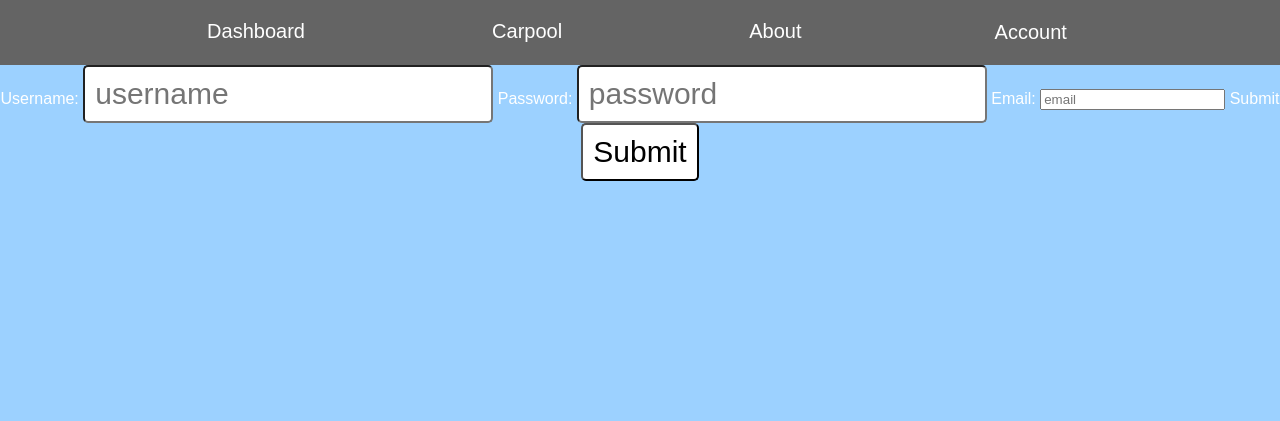
After one commit to PPilot2/UberHackathon23-24, a Flask app: page /edit in a window 1280 px wide. The commit adds this page. Shown: the top 421 px of the page. Run offline with Flask 2, Linux system fonts and the light colour scheme; the visitor is signed in with stand-in values (Sample User, id 1).

Commit message:
documentation, account editing, 404 error handling

```diff
--- a/app.py
+++ b/app.py
@@ -1,3 +1,4 @@
+# imports
 from flask import Flask, render_template, url_for, redirect, request
 from flask_sqlalchemy import SQLAlchemy
 from flask_login import UserMixin, login_user, LoginManager, login_required, logout_user, current_user
@@ -9,6 +10,7 @@ from werkzeug.exceptions import abort
 import json, datetime
 import sqlite3
 
+# app config/db configuration
 app = Flask(__name__)
 app.config['SQLALCHEMY_DATABASE_URI'] = 'sqlite:///database.db'
 app.config['SECRET_KEY'] = 'LD449VaAKb'
@@ -20,12 +22,12 @@ login_manager = LoginManager()
 login_manager.init_app(app)
 login_manager.login_view = 'login'
 
-activeCarpools = []
-
+# loads users
 @login_manager.user_loader
 def load_user(user_id):
     return User.query.get(int(user_id))
 
+# user table for users (id, username, password, email, userPosts (int))
 class User(db.Model, UserMixin):
     id = db.Column(db.Integer, primary_key=True)
     username = db.Column(db.String(20), nullable=False, unique=True)
@@ -33,6 +35,7 @@ class User(db.Model, UserMixin):
     email = db.Column(db.String(100), nullable=False, unique=True)
     userPosts = db.Column(db.Integer, default=0)
 
+# post table for posts (id, user, date created, location, email)
 class Post(db.Model):
     id = db.Column(db.Integer, primary_key=True)
     user = db.Column(db.String(20), nullable=False, unique=False)
@@ -40,6 +43,7 @@ class Post(db.Model):
     location = db.Column(db.String(100), nullable=False, unique=False)
     email = db.Column(db.String(100), nullable=False, unique=False)
 
+# class register form (takes username, password, and email parameters)
 class RegisterForm(FlaskForm):
     username = StringField(validators=[
                            InputRequired(), Length(min=4, max=20)], render_kw={"placeholder": "Username"})
@@ -59,7 +63,7 @@ class RegisterForm(FlaskForm):
             raise ValidationError(
                 'That username already exists. Please choose a different one.')
 
-
+# login form class (takes username, password and email)
 class LoginForm(FlaskForm):
     username = StringField(validators=[
                            InputRequired(), Length(min=4, max=20)], render_kw={"placeholder": "Username"})
@@ -69,17 +73,18 @@ class LoginForm(FlaskForm):
 
     submit = SubmitField('Login')
 
-
+# route for homepage
 @app.route('/')
 def home():
     return render_template('home.html')
 
-
+# route to login
 @app.route('/login', methods=['GET', 'POST'])
 def login():
     global user
     form = LoginForm()
     if form.validate_on_submit():
+        # validates the form
         user = User.query.filter_by(username=form.username.data).first()
         if user:
             if bcrypt.check_password_hash(user.password, form.password.data):
@@ -87,22 +92,28 @@ def login():
                 return redirect(url_for('dashboard'))
     return render_template('login.html', form=form)
 
-
+# route to dashboard (kind of like homepage)
 @app.route('/dashboard', methods=['GET', 'POST'])
 @login_required
 def dashboard():
     posts = Post.query.all()
     return render_template('dashboard.html', user=user, posts=posts)
 
+# route for 404 error handling
+@app.errorhandler(404)
+def page_not_found(e):
+    return render_template('404.html'), 404
+# route to logout
 @app.route('/logout', methods=['GET', 'POST'])
 @login_required
 def logout():
     logout_user()
     return redirect(url_for('login'))
 
-
+# route to register
 @ app.route('/register', methods=['GET', 'POST'])
 def register():
+    # creates form
     form = RegisterForm()
 
     if form.validate_on_submit():
@@ -114,14 +125,13 @@ def register():
 
     return render_template('register.html', form=form)
 
-@app.route('/pool')
-def pool():
-    return render_template('pool.html', user=user)
-
+# route to create a carpool post
 @app.route('/createCarpool', methods=['GET', 'POST'])
+@login_required
 def createCarpool():
     if request.method == 'POST':
         location = request.form['location']
+        # creates the new post and adds to the table
         new_post = Post(location=location, user=user.username, created=datetime.datetime.now(), email=user.email)
         db.session.add(new_post)
         db.session.commit()
@@ -133,12 +143,25 @@ def createCarpool():
 
     return render_template('createPool.html', user=user)
 
-# @app.route('/posts/<int:user>')
-# def posts(postUser):
-#     allUserPosts = Post.query.filter(username=postUser)
-#     print(allUserPosts)
-#     return render_template('posts.html', userPosts=allUserPosts)
+# route to edit account information
+@app.route('/edit', methods=['GET', 'POST'])
+@login_required
+def edit():
+    if request.method == 'POST':
+        username = request.form['username']
+        password = request.form['password']
+        email = request.form['email']
 
+        User.username = username
+        User.password = password
+        User.email = email
+        db.session.commit()
+
+        return redirect(url_for('dashboard', user=user))
+
+    return render_template('editAccount.html')
+
+# route for about page
 @app.route('/about')
 def about():
     return render_template('about.html')
--- /dev/null
+++ b/templates/404.html
@@ -0,0 +1,6 @@
+<!-- extends base.html file -->
+{% extends 'base.html' %}
+{% block content %}
+    <h1>Error! Page not found</h1>
+    <a href="{{ url_for('home') }}">Home</a>
+{% endblock %}
--- a/templates/about.html
+++ b/templates/about.html
@@ -1,3 +1,4 @@
+<!-- extends from base file and includes nav -->
 {% extends 'base.html'%}
 {% include 'nav.html' %}
 <title>{% block title %} - About{% endblock %}</title>
--- a/templates/base.html
+++ b/templates/base.html
@@ -1,3 +1,4 @@
+<!-- base file that links css/js -->
 <!DOCTYPE html>
 <html lang="en">
 <head>
--- a/templates/createPool.html
+++ b/templates/createPool.html
@@ -1,3 +1,4 @@
+<!-- extends from base file and includes nav -->
 {% extends 'base.html' %}
 {% include 'nav.html' %}
 <title>{% block title %} - Create a carpool{% endblock %}</title>
@@ -6,6 +7,7 @@
     {% endblock %}
     <h2>New Carpool</h2>
     <h3>Please check your email after creating a carpool to check if someone has replied to your post.</h3>
+    <!-- form to create new post -->
     <form method="post">
         <label for="location">Location</label>
         <input name="location" id="location" type="text"></input>
--- a/templates/dashboard.html
+++ b/templates/dashboard.html
@@ -1,3 +1,4 @@
+<!-- extends from base file and includes nav -->
 {% extends 'base.html' %}
 {% include 'nav.html' %}
 <title>{% block title %} - Dashboard{% endblock %}</title>
@@ -6,12 +7,14 @@
     {% endblock %}
     <h1>Hi {{user.username}}!</h1>
     <div class="blog-content">
+        <!-- for loop printing out posts -->
         {% for post in posts %}
             <a href="#">
                 <h2>{{ post['user'] }}</h2>
             </a>
             <h2>Location: {{ post['location'] }}</h2>
             <h2>Contact: {{ post['email'] }}</h2>
+            <h2>Created at: {{ post['created'] }}</h2>
             <hr>
         {% endfor %}
     </div>
--- /dev/null
+++ b/templates/editAccount.html
@@ -0,0 +1,18 @@
+<!-- extends from base file and includes nav -->
+{% extends 'base.html' %}
+{% include 'nav.html' %}
+<title>{% block title %} - Edit your account{% endblock %}</title>
+{% block content %}
+    <!-- form to edit account -->
+    <form method="POST" action="">
+        <label for="username">Username: </label>
+        <input type="text" name="username" placeholder="username">
+        <label for="password">Password: </label>
+        <input type="password" name="password" placeholder="password">
+        <label for="email">Email: </label>
+        <input type="email" name="email" id="email" placeholder="email">
+
+        <label for="submit">Submit</label>
+        <input type="submit" name="submit" id="submit">
+    </form>
+{% endblock %}
--- a/templates/home.html
+++ b/templates/home.html
@@ -1,6 +1,8 @@
+<!-- extends from base file -->
 {% extends 'base.html' %}
 <title>{% block title %} - Home{% endblock %}</title>
 {% block content %}
+    <!-- home page -->
     <h1>CodeX</h1>
     <div id="loginButton">
         <a href="{{ url_for('login') }}">Login</a><br>
--- a/templates/login.html
+++ b/templates/login.html
@@ -1,8 +1,9 @@
+<!-- extends from base file -->
 {% extends 'base.html' %}
 <title>{% block title %} - Login{% endblock %}</title>
 {% block content %}
     <h1>Login</h1>
-
+    <!-- form for login -->
     <form method="POST" action="">
         {{ form.hidden_tag() }}
         {{ form.username }}
--- a/templates/nav.html
+++ b/templates/nav.html
@@ -1,13 +1,14 @@
+<!-- nav block for the rest of the files -->
 {% block nav %}
         <nav>
             <a href="{{ url_for('dashboard') }}" class="navLink">Dashboard</a>
-            <a href="{{ url_for('pool') }}" class="navLink">Carpool</a>
+            <a href="{{ url_for('createCarpool') }}" class="navLink">Carpool</a>
             <a href="{{ url_for('about') }}" class="navLink">About</a>
             <div class="dropdown">
                 <button class="dropbtn">Account</button>
                 <div class="dropdown-content">
-                    <a href="{{url_for('logout')}}" class="navLink">Logout</a>
-                    <a href="#" class="navLink">My Posts</a>
+                    <a href="{{ url_for('logout') }}" class="navLink">Logout</a>
+                    <a href="{{ url_for('edit') }}" class="navLink">My Account</a>
                 </div>
             </div>
 
--- a/templates/posts.html
+++ /dev/null
@@ -1,6 +0,0 @@
-{% extends 'base.html' %}
-{% insert 'nav.html'}
-
-{% block content %}
-<div></div>
-{% endblock %}
--- a/templates/register.html
+++ b/templates/register.html
@@ -1,8 +1,9 @@
+<!-- extends from base file -->
 {% extends 'base.html' %}
 <title>{% block title %} - Register{% endblock %}</title>
 {% block content %}
     <h1>Register</h1>
-
+    <!-- form to register a new account -->
     <form method="POST" action="">
         {{ form.hidden_tag() }}
         {{ form.username }}
```
Also changed, not shown: templates/pool.html (deleted, +0 -9 lines), instance/database.db.
